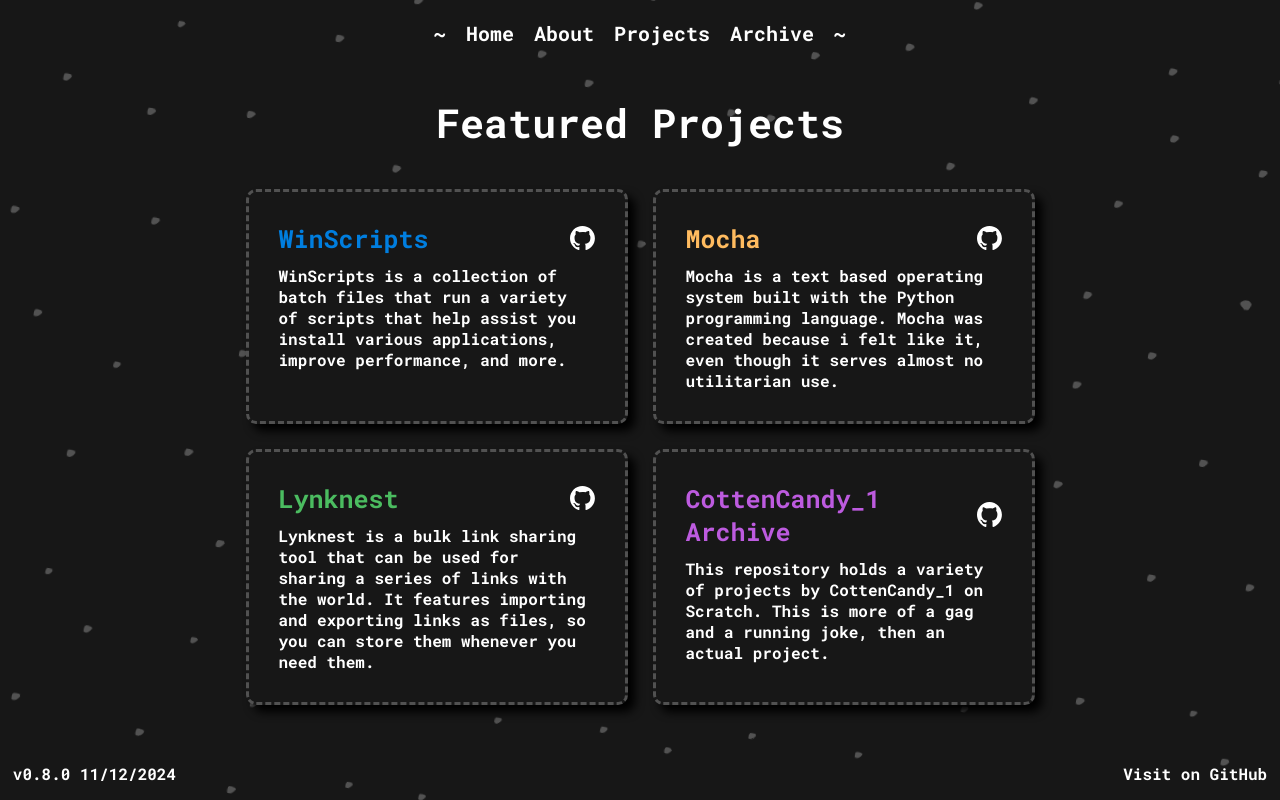
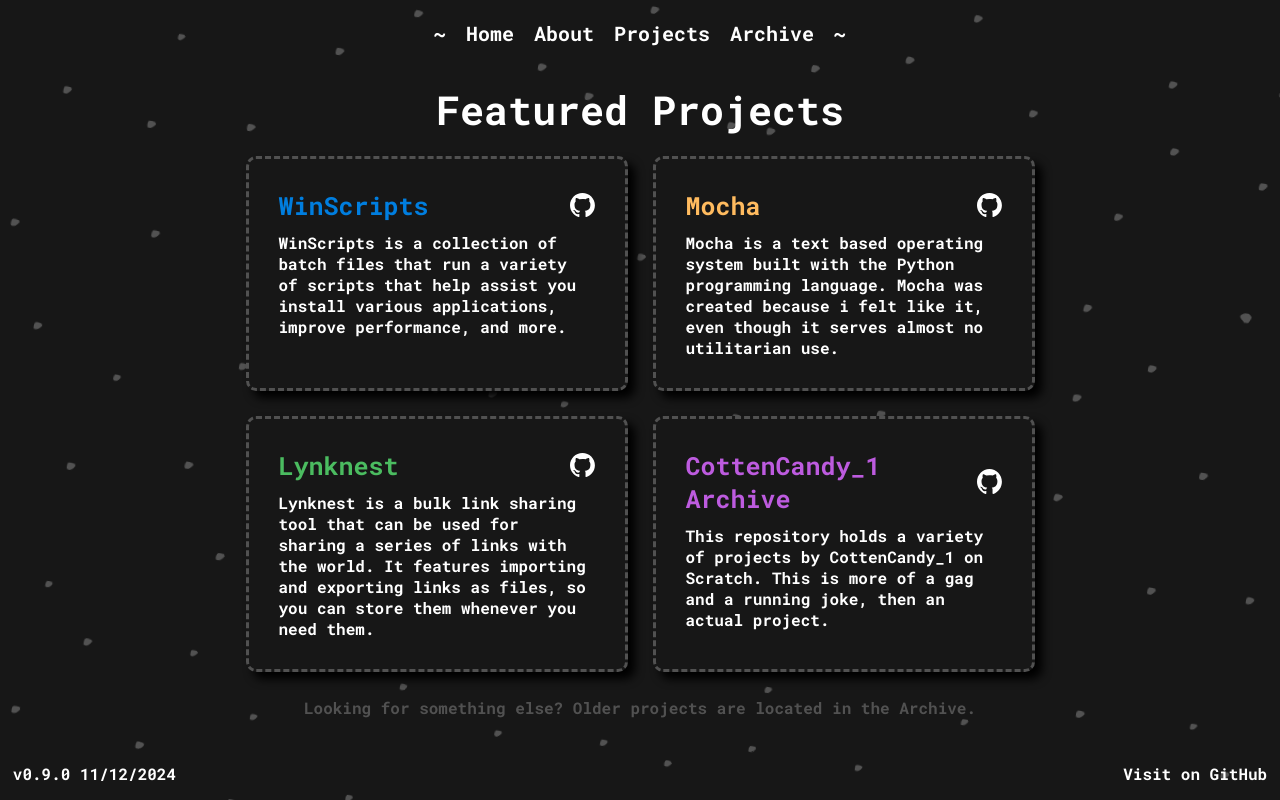
Before and after one commit to rh3t/Portfolio, a Next.js app: page /projects in a window 1280 px wide. Built offline with nearby package versions, Linux system fonts and the light colour scheme.

Commit message:
Commit v0.9.0

```diff
--- a/app/page.tsx
+++ b/app/page.tsx
@@ -17,7 +17,7 @@ export default function Index(){
 
             <LandingIntro></LandingIntro>
 
-            <div style = {{marginTop: 40, gap: 25}} className = 'flexbox-centered'>
+            <div style = {{marginTop: 25, gap: 25}} className = 'flexbox-centered'>
 
                 <Button hasIcon = {true} iconSrc = '/images/github.svg' func = {toGitHub}>
                     GitHub
--- a/app/projects/page.tsx
+++ b/app/projects/page.tsx
@@ -14,11 +14,11 @@ export default function ProjectsPage(){
 
         <div className = 'fade-in'>
 
-            <p style = {{textAlign: 'center', fontSize: 40, marginTop: 0}}>
+            <p style = {{textAlign: 'center', fontSize: 40, margin: '0px 0px 20px 0px'}}>
                 Featured Projects
             </p>
 
-            <div style = {{display: 'flex', gap: '25px', justifyContent: 'center'}}>
+            <div style = {{display: 'flex', gap: '25px', justifyContent: 'center', paddingBottom: '25px'}}>
 
                 <Repository title = 'WinScripts' color = '#007edf' func = {toWinScripts}>
                     WinScripts is a collection of batch files that run a variety of scripts that help assist you install various applications, improve performance, and more.
@@ -30,7 +30,7 @@ export default function ProjectsPage(){
 
             </div>
 
-            <div style = {{display: 'flex', gap: '25px', justifyContent: 'center', marginTop: '25px'}}>
+            <div style = {{display: 'flex', gap: '25px', justifyContent: 'center', paddingBottom: '25px'}}>
 
                 <Repository title = 'Lynknest' color = '#4bbc60' func = {toLynkNest}>
                     Lynknest is a bulk link sharing tool that can be used for sharing a series of links with the world. It features importing and exporting links as files, so you can store them whenever you need them.
@@ -42,6 +42,10 @@ export default function ProjectsPage(){
 
             </div>
 
+            <p style = {{textAlign: 'center', opacity: '25%', margin: 0}}>
+                Looking for something else? Older projects are located in the Archive.
+            </p>
+
         </div>
 
     )
--- a/public/meta.json
+++ b/public/meta.json
@@ -1,4 +1,4 @@
 {
-    "version": "0.8.0",
+    "version": "0.9.0",
     "build_date": "11/12/2024"
 }
```
Also changed, not shown: public/images/banner.png.
